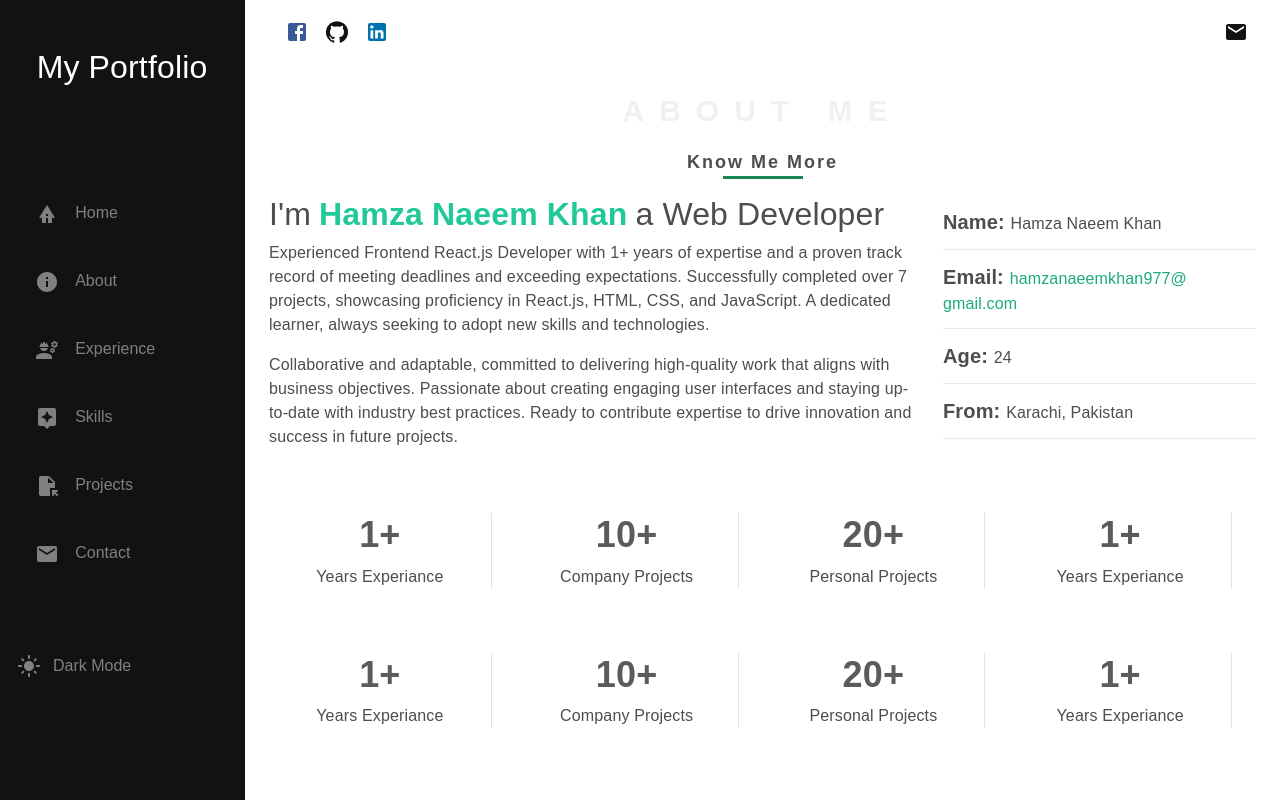
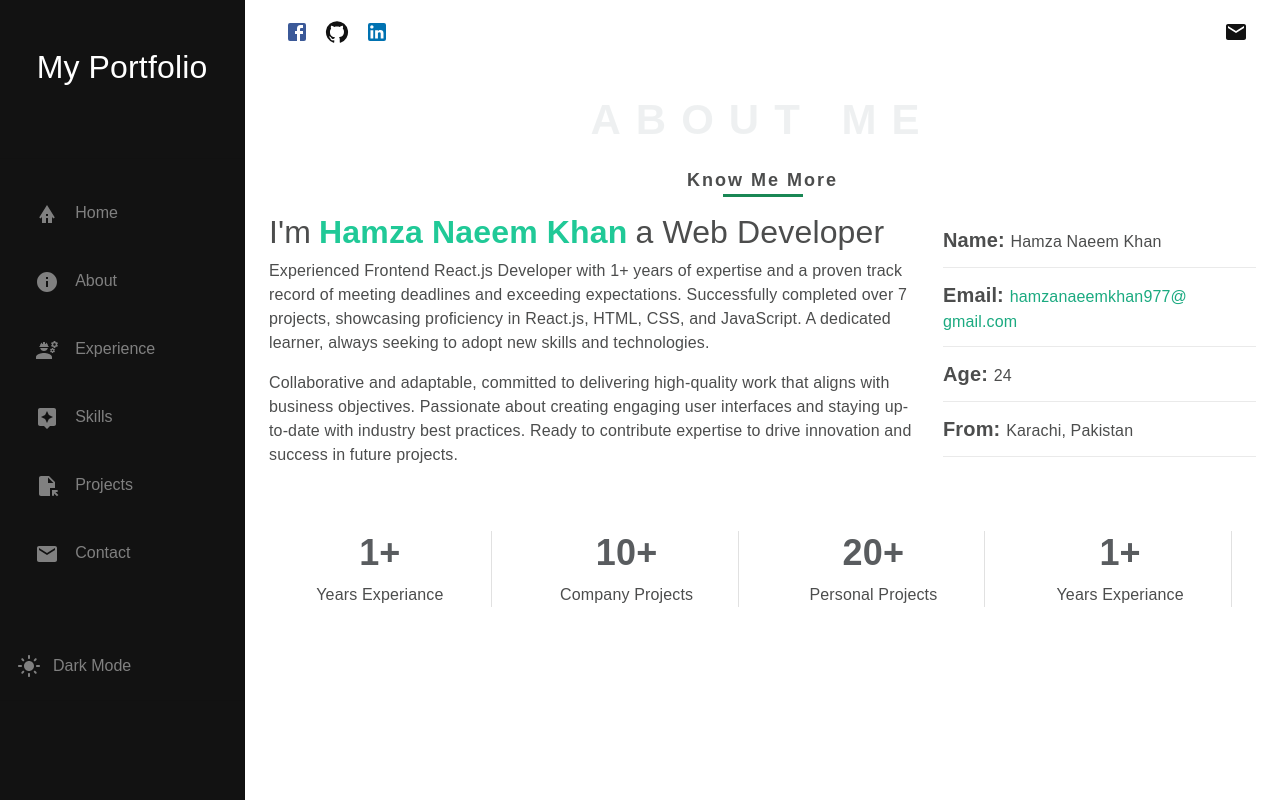
Before and after one commit to Hamzanaeem00/My-Portfolio, a React (Vite) app in the folder my-portfolio/: page /about in a window 1280 px wide. Built offline with nearby package versions, Linux system fonts and the light colour scheme.

Commit message:
responisve

```diff
--- a/my-portfolio/src/components/Introduction/Introduction.css
+++ b/my-portfolio/src/components/Introduction/Introduction.css
@@ -1,6 +1,6 @@
 .about-me {
   font-weight: 1000;
-  font-size: 30px;
+  font-size: 42px;
   letter-spacing: 15px;
   display: flex;
   opacity: 0.5;
--- a/my-portfolio/src/components/Introduction/Introduction.jsx
+++ b/my-portfolio/src/components/Introduction/Introduction.jsx
@@ -43,7 +43,6 @@ const Introduction = () => {
       <div>
         <Achievements />
       </div>
-      <Achievements />
     </div>
   );
 };
```
